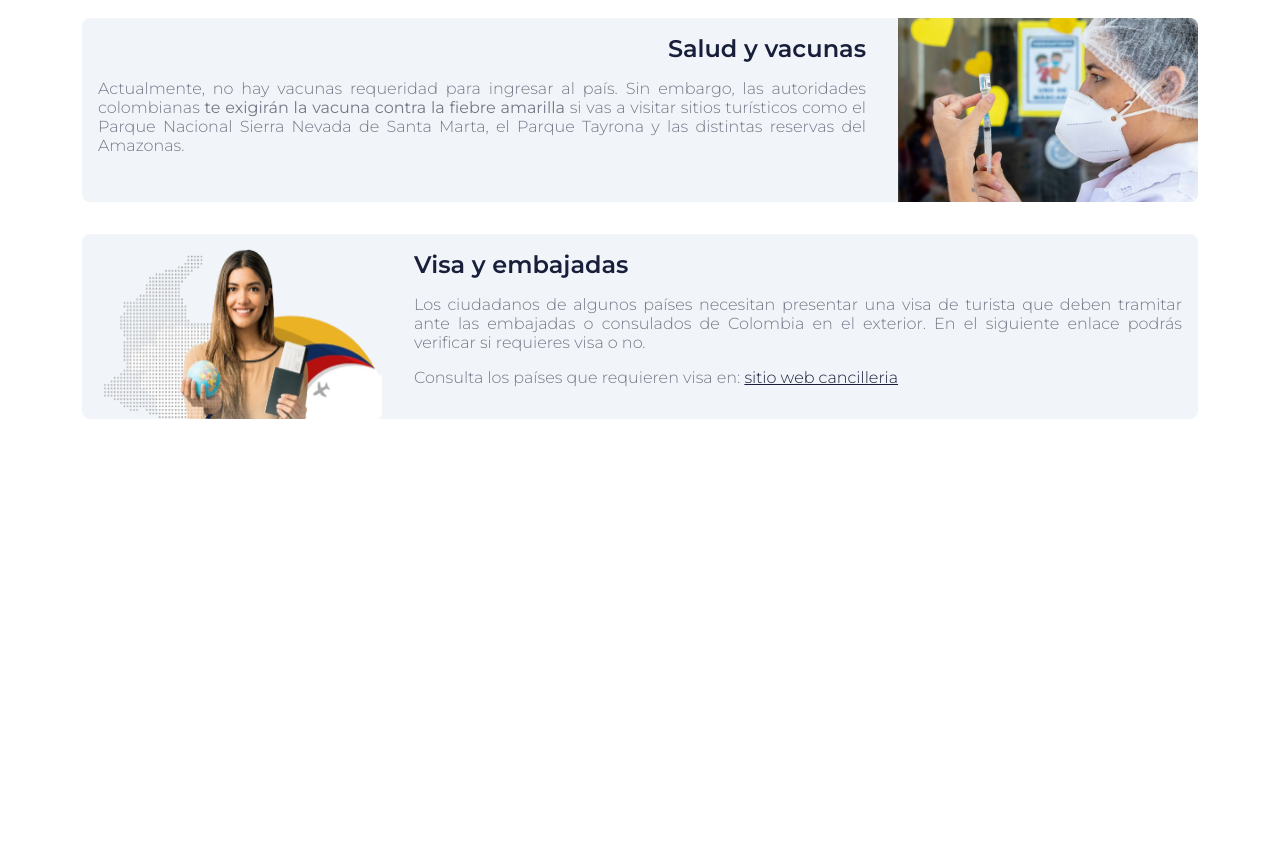
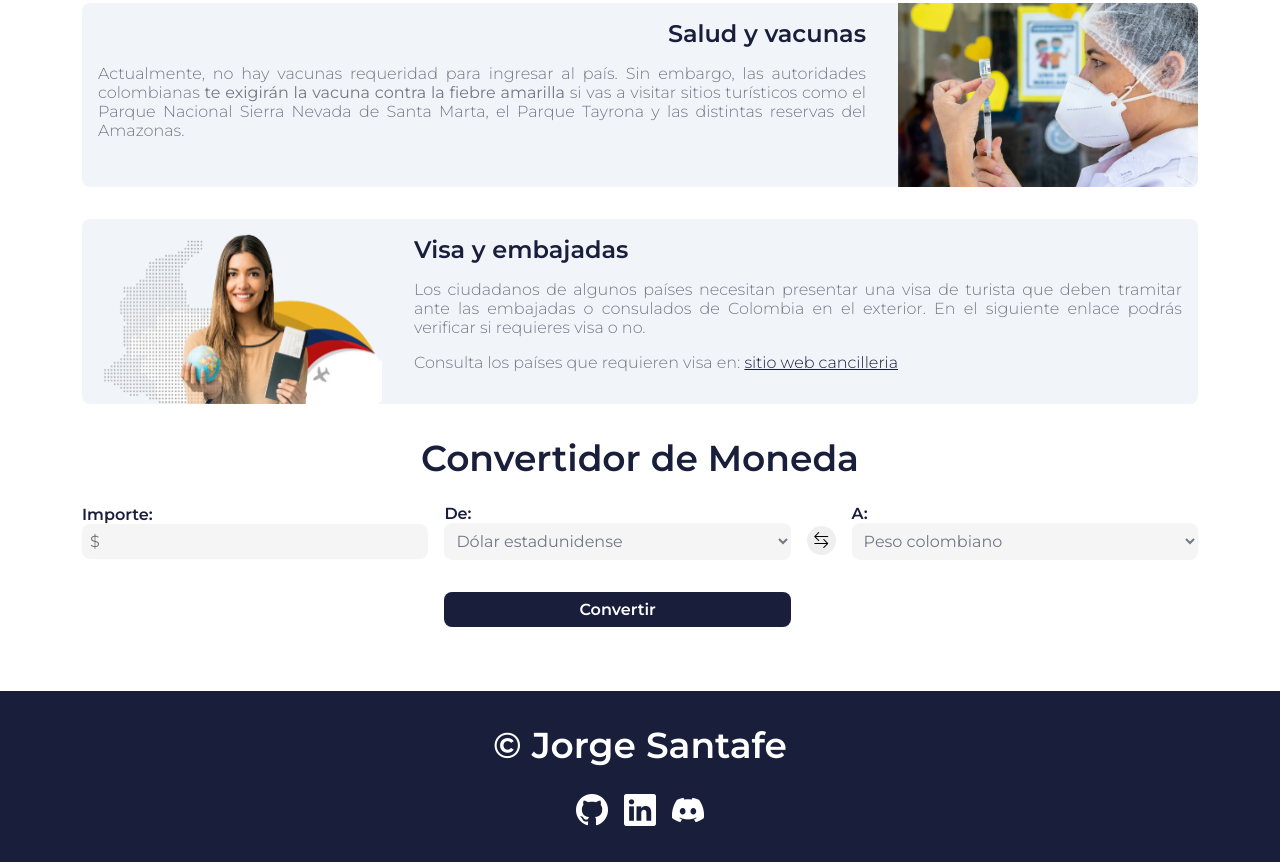
Before and after one commit to jorge-santafe/aventuras-colombianas, a plain HTML site: page pages/guia-de-viajes.html in a window 1280 px wide. Shown: the part 1961-2823 px from the top of the page. Before the commit the page ends 2412 px from the top, so only its background shows below. Drawn offline with nearby package versions, Linux system fonts and the light colour scheme.

Commit message:
Currency converter and footer

```diff
--- a/pages/guia-de-viajes.html
+++ b/pages/guia-de-viajes.html
@@ -7,7 +7,7 @@
     <link href="https://cdn.jsdelivr.net/npm/bootstrap@5.3.2/dist/css/bootstrap.min.css" rel="stylesheet"
         integrity="sha384-T3c6CoIi6uLrA9TneNEoa7RxnatzjcDSCmG1MXxSR1GAsXEV/Dwwykc2MPK8M2HN" crossorigin="anonymous">
     <link rel="stylesheet" href="../css/index.css">
-    <title>Aventuras Colomabianas</title>
+    <title>Aventuras Colombianas</title>
 </head>
 
 <body>
@@ -54,8 +54,7 @@
     </header>
     <main>
         <section class="hero-travel-guide" aria-label="Mensaje principal">
-            <video class="hero-travel-guide-video" src="../video/hero-video.mp4" muted loop preload="auto"
-                autoplay></video>
+            <video class="hero-travel-guide-video" src="../video/hero-video.mp4" muted loop autoplay></video>
             <div class="hero-travel-guide-description">
                 <h1 class="hero-travel-guide-title">EL PAÍS QUE TIENE DE TODO UN POQUITO </h1>
             </div>
@@ -100,7 +99,7 @@
                         </div>
                         <span class="travel-recommendations-link">Visa y Embajadas</span>
                     </a>
-                    <a href="" class="travel-recommendations-info">
+                    <a href="#currency-converter" class="travel-recommendations-info">
                         <div class="container-layer">
                             <div class="layer" aria-hidden="true">
                             </div>
@@ -220,8 +219,53 @@
                 </div>
 
             </section>
+            <section class="currency-converter" id="currency-converter" aria-label="Convertidor de moneda">
+                <h2 class="currency-title headline2">Convertidor de Moneda</h2>
+                <form class="currency-form" action="">
+                    <label class="currency-form-label" for="currency-value">
+                        <span>Importe:</span>
+                        <input type="text" name="currency-value" id="currency-value" placeholder="$">
+                    </label>
+                    <label class="currency-form-label" for="">
+                        <span>De:</span>
+                        <select name="" id="">
+                            <option value="">Euro</option>
+                            <option selected value="">Dólar estadunidense</option>
+                            <option value="">Dólar canadiense</option>
+                            <option value="">Peso argentino</option>
+                            <option value="">Yen japonés</option>
+                        </select>
+                    </label>
+                    <label class="currency-form-label" for="">
+                        <span class="hidden"></span>
+                        <button class="currency-form-swap" aria-label="cambiar">
+                            <i class="bi bi-arrow-left-right" aria-hidden="true"></i>
+                        </button>
+                    </label>
+                    <label class="currency-form-label" for="">
+                        <span>A:</span>
+                        <select name="" id="">
+                            <option value="">Euro</option>
+                            <option selected value="">Dólar estadunidense</option>
+                            <option value="">Dólar canadiense</option>
+                            <option value="">Peso argentino</option>
+                            <option selected value="">Peso colombiano</option>
+                            <option value="">Yen japonés</option>
+                        </select>
+                    </label>
+                    <input class="currency-form-submit" type="submit" value="Convertir">
+                </form>
+            </section>
         </div>
     </main>
+    <footer class="footer">
+        <h2 class="footer-title headline2">© Jorge Santafe</h2>
+        <div class="footer-social-media">
+            <a href=""><i class="bi bi-github"></i></a>
+            <a href=""><i class="bi bi-linkedin"></i></a>
+            <a href=""><i class="bi bi-discord"></i></a>
+        </div>
+    </footer>
     <script src="https://cdn.jsdelivr.net/npm/bootstrap@5.3.2/dist/js/bootstrap.bundle.min.js"
         integrity="sha384-C6RzsynM9kWDrMNeT87bh95OGNyZPhcTNXj1NW7RuBCsyN/o0jlpcV8Qyq46cDfL"
         crossorigin="anonymous"></script>
--- a/scss/base/_media-querys.scss
+++ b/scss/base/_media-querys.scss
@@ -93,7 +93,7 @@
       display: block;
     }
     &-description-title {
-      font: $headline-2;
+      font: $headline-3;
     }
   }
   .health {
@@ -114,6 +114,18 @@
     &-title {
       text-align: start;
       font: $headline-3;
+    }
+  }
+  .currency-form {
+    display: grid;
+    align-items: center;
+    grid-template-columns: repeat(2, 1fr) auto 1fr;
+    max-inline-size: 100%;
+    &-label {
+      .hidden {
+        display: block;
+        block-size: 1rem;
+      }
     }
   }
 }
--- /dev/null
+++ b/scss/components/_currency-converter.scss
@@ -0,0 +1,56 @@
+.currency-converter {
+  margin-block-start: 2rem;
+  margin-block-end: 4rem;
+}
+.currency-form {
+  gap: 1rem;
+  display: flex;
+  flex-direction: column;
+  max-inline-size: 23.75rem;
+  margin: auto;
+  &-label {
+    span {
+      display: block;
+      color: $primary;
+      font: $base-font-bold;
+    }
+    .hidden {
+      display: none;
+    }
+    input,
+    select {
+      flex: 1;
+      inline-size: 100%;
+      box-sizing: border-box;
+      padding-block: 0.5rem;
+      padding-inline: 0.5rem;
+      border-radius: 0.5rem;
+      border: none;
+      outline: none;
+      background-color: $grayInput;
+      color: $gray20;
+    }
+  }
+  &-swap {
+    border: none;
+    display: flex;
+    justify-content: center;
+    align-items: center;
+    inline-size: 1.8rem;
+    block-size: 1.8rem;
+    border-radius: 100%;
+    i {
+      font-size: 1rem;
+    }
+  }
+  &-submit {
+    grid-column: 2/3;
+    color: $white;
+    background: $primary;
+    border: none;
+    font: $base-font-bold;
+    padding: 0.5rem;
+    border-radius: 0.5rem;
+    margin-block-start: 1rem;
+  }
+}
--- a/scss/pages/_guia-de-viajes.scss
+++ b/scss/pages/_guia-de-viajes.scss
@@ -3,3 +3,4 @@
 @import '../components/places-visit';
 @import '../components/weather';
 @import '../components/health-visa';
+@import '../components/currency-converter';
```
Also changed, not shown: css/index.css, 1 other file.
